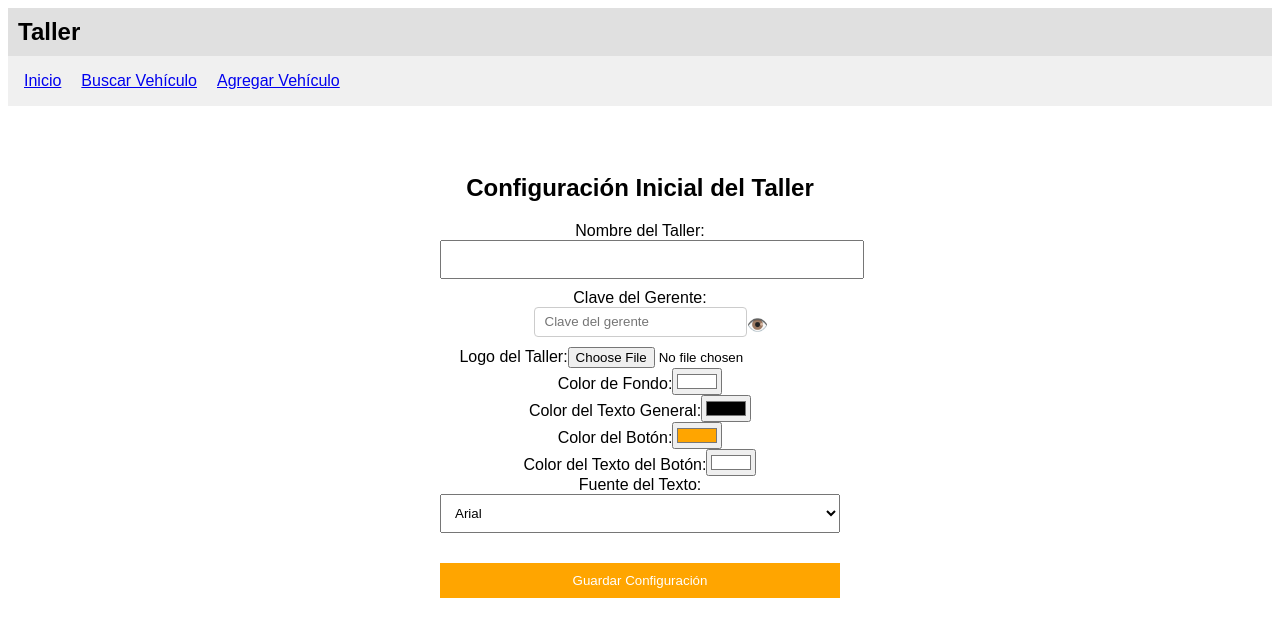
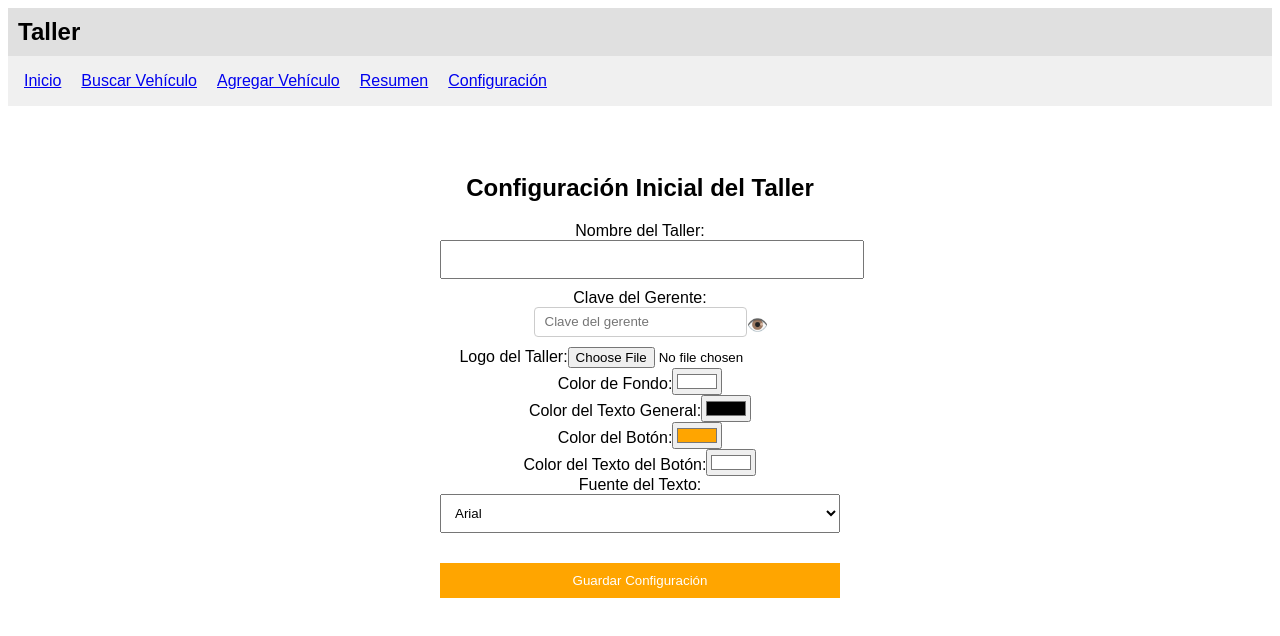
Before and after one commit to Desmond16170/Care-Car-app, a React app: page /login in a window 1280 px wide. Shown: the top 636 px of the page. Built offline with nearby package versions, Linux system fonts and the light colour scheme.

Commit message:
fix: restore full navigation in PWA

```diff
--- a/src/App.tsx
+++ b/src/App.tsx
@@ -8,6 +8,8 @@ import VehicleDetails from './pages/VehicleDetails';
 import ProtectedInstall from './components/ProtectedInstall';
 import InitialSetup from './pages/InitialSetup';
 import GuideAddVehicle from './pages/GuideAddVehicle';
+import Settings from './pages/Settings';
+import Dashboard from './pages/Dashboard';
 
 const App = () => {
   const isConfigured = localStorage.getItem('car-care-configured') === 'true';
@@ -29,7 +31,9 @@ const App = () => {
           <ul style={{ display: 'flex', gap: '20px', listStyle: 'none', padding: 0, margin: 0 }}>
             <li><Link to="/1">Inicio</Link></li>
             <li><Link to="/search">Buscar Vehículo</Link></li>
-            <li><Link to="/add-vehicle-guided">Agregar Vehículo </Link></li>
+            <li><Link to="/add-vehicle-guided">Agregar Vehículo</Link></li>
+            <li><Link to="/resumen">Resumen</Link></li>
+            <li><Link to="/settings">Configuración</Link></li>
 
           </ul>
         </nav>
@@ -42,6 +46,8 @@ const App = () => {
           <Route path="/add-vehicle" element={<AddVehicle />} />
           <Route path="/add-vehicle-guided" element={<GuideAddVehicle />} />
           <Route path="/vehicle/:plate" element={<VehicleDetails />} />
+          <Route path="/resumen" element={<Dashboard />} />
+          <Route path="/settings" element={<Settings />} />
 
         </Routes>
       </div>
```
